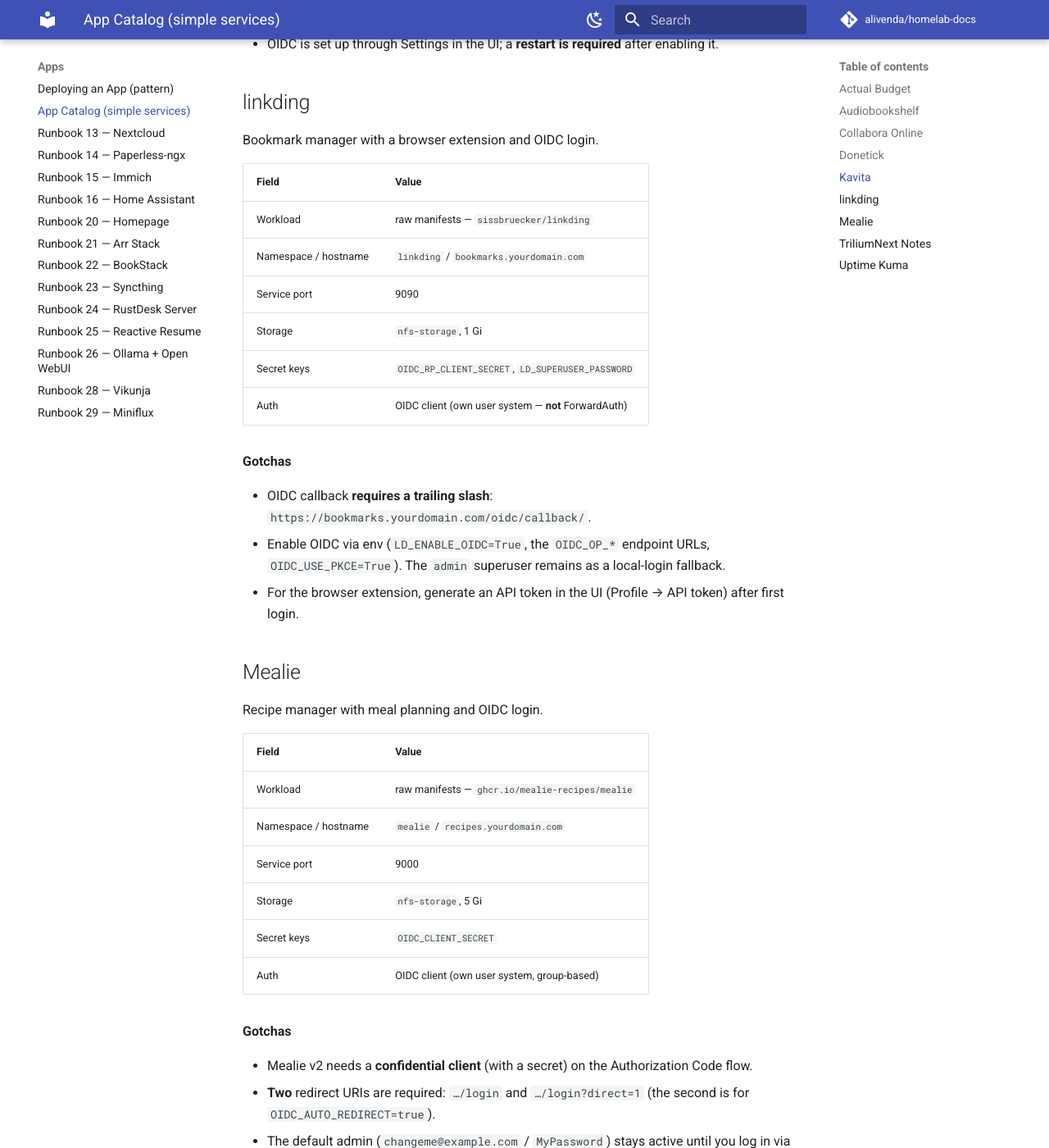
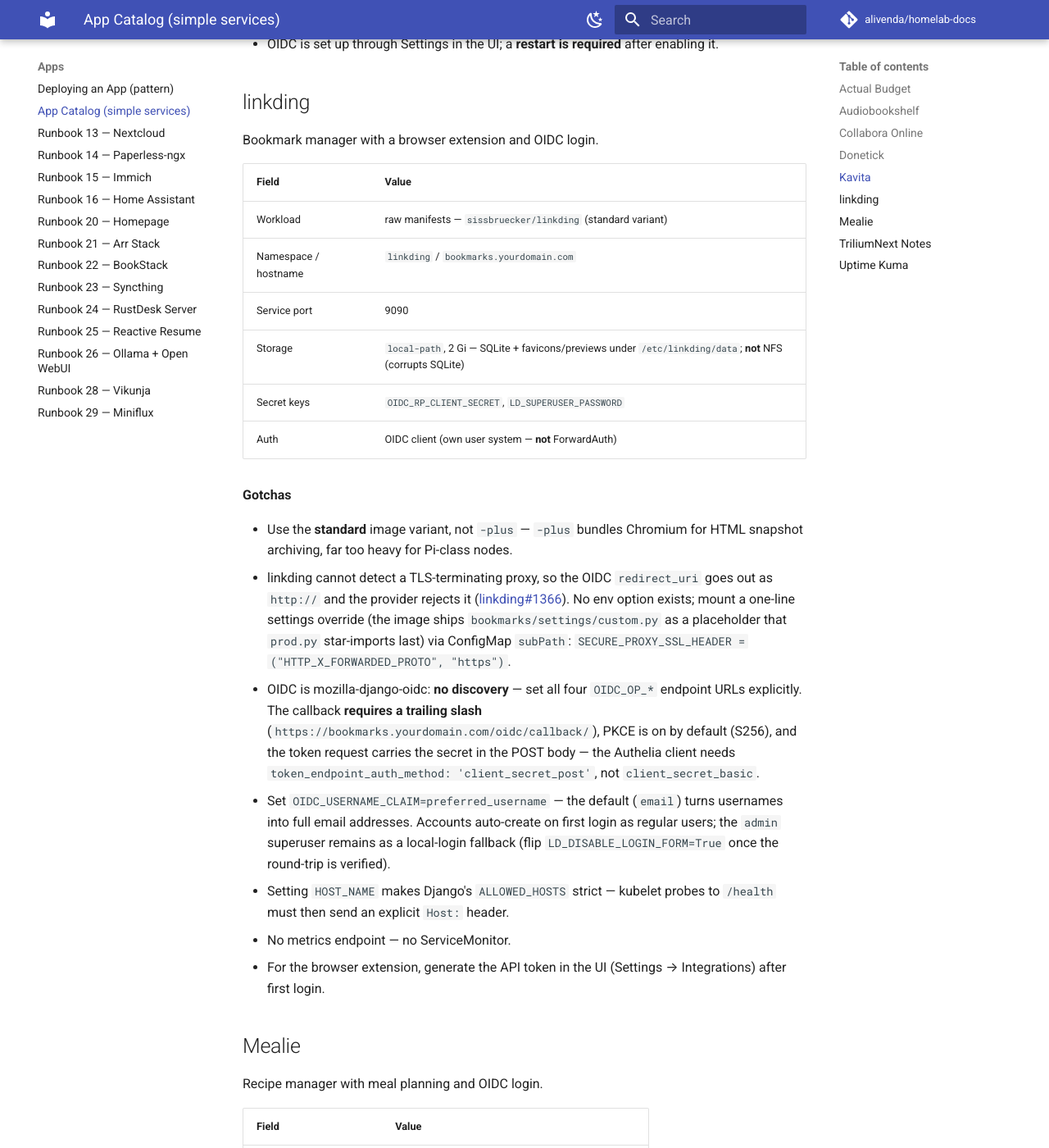
Before and after one commit to alivenda/homelab-docs, an MkDocs documentation site: the page built from docs/apps-catalog.md, in a window 1280 px wide and 1400 px high, scrolled down 3949 px. Shown: the whole window at 82% size. Built offline with MkDocs 1.6.1 and Material for MkDocs 9.7.7, drawn with Linux system fonts in a browser that asks for light colours; comment, search, counter and statistics services are not loaded.

Commit message:
apps-catalog: correct linkding row to the as-built shape

```diff
--- a/docs/apps-catalog.md
+++ b/docs/apps-catalog.md
@@ -103,18 +103,22 @@ Bookmark manager with a browser extension and OIDC login.
 
 | Field | Value |
 |---|---|
-| Workload | raw manifests — `sissbruecker/linkding` |
+| Workload | raw manifests — `sissbruecker/linkding` (standard variant) |
 | Namespace / hostname | `linkding` / `bookmarks.yourdomain.com` |
 | Service port | 9090 |
-| Storage | `nfs-storage`, 1 Gi |
+| Storage | `local-path`, 2 Gi — SQLite + favicons/previews under `/etc/linkding/data`; **not** NFS (corrupts SQLite) |
 | Secret keys | `OIDC_RP_CLIENT_SECRET`, `LD_SUPERUSER_PASSWORD` |
 | Auth | OIDC client (own user system — **not** ForwardAuth) |
 
 **Gotchas**
 
-- OIDC callback **requires a trailing slash**: `https://bookmarks.yourdomain.com/oidc/callback/`.
-- Enable OIDC via env (`LD_ENABLE_OIDC=True`, the `OIDC_OP_*` endpoint URLs, `OIDC_USE_PKCE=True`). The `admin` superuser remains as a local-login fallback.
-- For the browser extension, generate an API token in the UI (Profile → API token) after first login.
+- Use the **standard** image variant, not `-plus` — `-plus` bundles Chromium for HTML snapshot archiving, far too heavy for Pi-class nodes.
+- linkding cannot detect a TLS-terminating proxy, so the OIDC `redirect_uri` goes out as `http://` and the provider rejects it ([linkding#1366](https://github.com/sissbruecker/linkding/issues/1366)). No env option exists; mount a one-line settings override (the image ships `bookmarks/settings/custom.py` as a placeholder that `prod.py` star-imports last) via ConfigMap `subPath`: `SECURE_PROXY_SSL_HEADER = ("HTTP_X_FORWARDED_PROTO", "https")`.
+- OIDC is mozilla-django-oidc: **no discovery** — set all four `OIDC_OP_*` endpoint URLs explicitly. The callback **requires a trailing slash** (`https://bookmarks.yourdomain.com/oidc/callback/`), PKCE is on by default (S256), and the token request carries the secret in the POST body — the Authelia client needs `token_endpoint_auth_method: 'client_secret_post'`, not `client_secret_basic`.
+- Set `OIDC_USERNAME_CLAIM=preferred_username` — the default (`email`) turns usernames into full email addresses. Accounts auto-create on first login as regular users; the `admin` superuser remains as a local-login fallback (flip `LD_DISABLE_LOGIN_FORM=True` once the round-trip is verified).
+- Setting `HOST_NAME` makes Django's `ALLOWED_HOSTS` strict — kubelet probes to `/health` must then send an explicit `Host:` header.
+- No metrics endpoint — no ServiceMonitor.
+- For the browser extension, generate the API token in the UI (Settings → Integrations) after first login.
 
 ## Mealie
 
```
Also changed, not shown: docs/personal-cloud-stack.md (+1 -1 lines).
